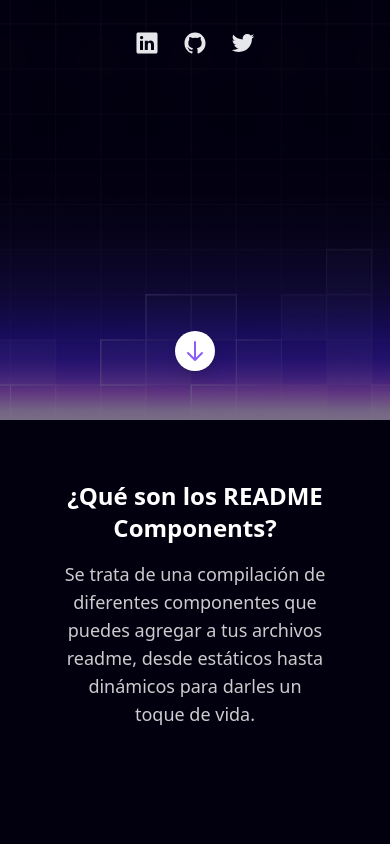
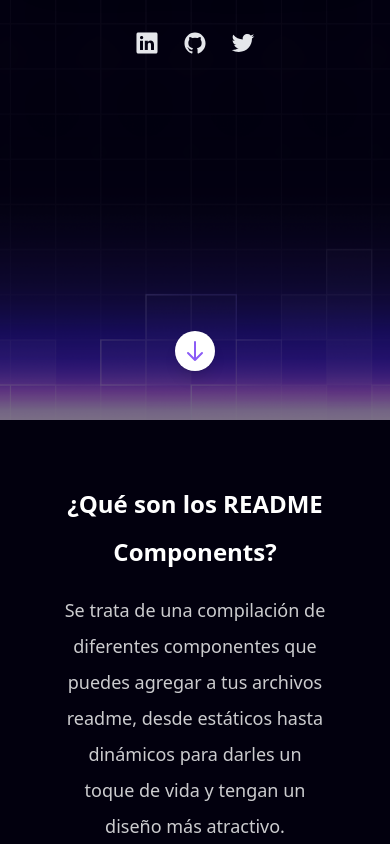
Before and after one commit to FabianHermar/readme-components, a React (Vite) app: page / in a window 390 px wide. Shown: the part 424-1268 px from the top of the page. Before the commit the page ends 1152 px from the top, so only its background shows below. Built offline with nearby package versions, Linux system fonts and the light colour scheme.

Commit message:
🔁 little things changed

```diff
--- a/src/Home.jsx
+++ b/src/Home.jsx
@@ -2,13 +2,13 @@ export default function Home() {
   return (
     <section className='font-sans'>
       <div className='relative flex flex-col md:flex-row justify-between items-center px-16'>
-        <h2 className='text-white text-2xl pb-4 md:pb-0 text-center md:text-left lg:text-5xl font-bold'>
+        <h2 className='text-white text-2xl pb-4 md:pb-0 text-center md:text-left lg:text-5xl font-bold leading-loose'>
           ¿Qué son los README Components?
         </h2>
-        <p className='text-lg lg:text-3xl text-center md:text-left  text-white/80 font-sans'>
+        <p className='text-lg lg:text-3xl text-center md:text-left text-white/80 font-sans leading-loose'>
           Se trata de una compilación de diferentes componentes que puedes
           agregar a tus archivos readme, desde estáticos hasta dinámicos para
-          darles un toque de vida.
+          darles un toque de vida y tengan un diseño más atractivo.
         </p>
       </div>
     </section>
```
